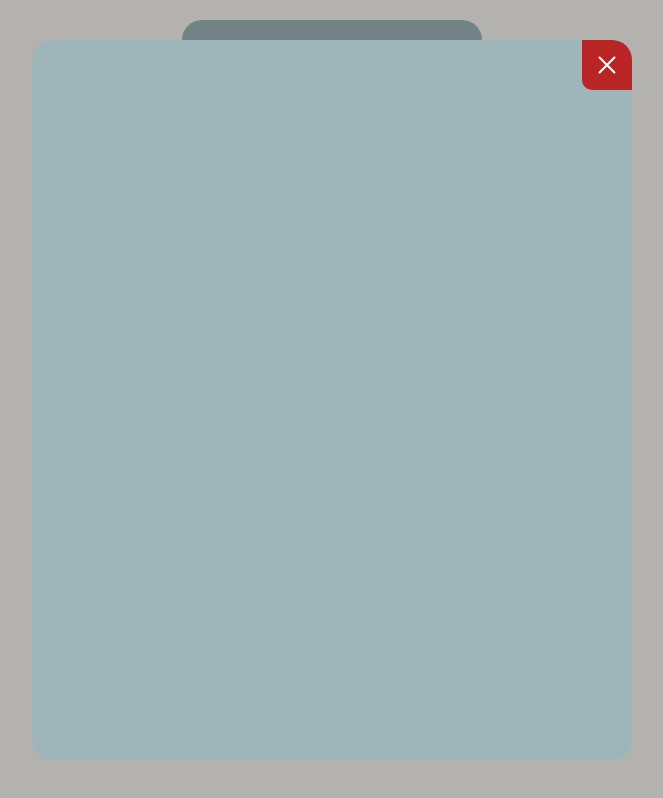
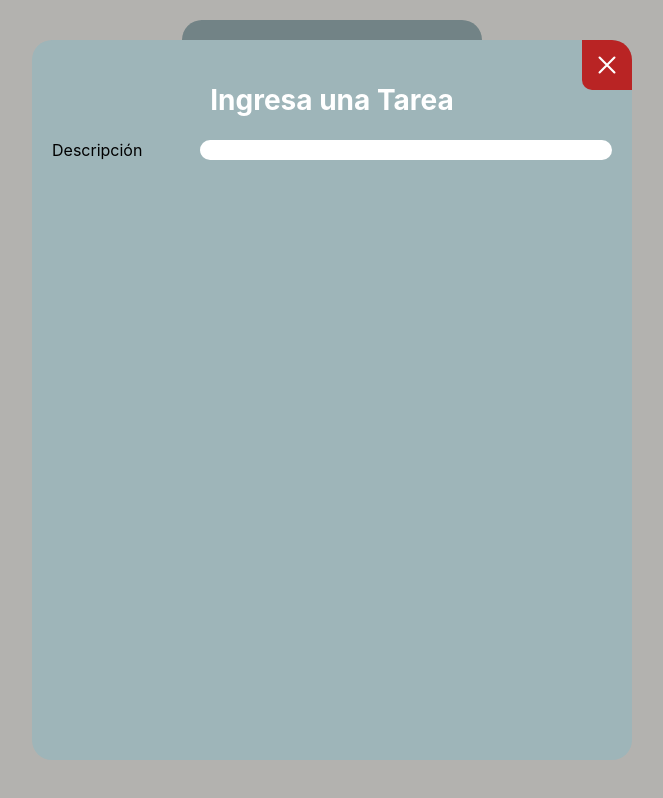
Before and after one commit to Tounka/ToDoPlus, a React (Create React App) app: page / in a window 1280 px wide. Both pictures are taken after a click on the button "Agregar Tarea". Shown: the whole page, without its empty margins (308-971 px from the left). Built offline with nearby package versions, Linux system fonts and the light colour scheme.

Commit message:
actualizacion 2 27/08/2024

```diff
--- /dev/null
+++ b/src/ComponentesGenerales/Titulos.jsx
@@ -0,0 +1,7 @@
+import styled from "styled-components";
+export const Titulo = styled.h2`
+    color: white;
+    font-size: 28px;
+    font-weight: bold;
+    text-align: center;
+`;
--- a/src/Paginas/ToDoPrincipal/ComponentesTodo/ModalAgregarToDo.jsx
+++ b/src/Paginas/ToDoPrincipal/ComponentesTodo/ModalAgregarToDo.jsx
@@ -3,6 +3,8 @@ import ReactDOM from 'react-dom';
 import styled from 'styled-components';
 import { IoCloseOutline } from "react-icons/io5";
 import { ContextoGeneral } from '../../../ContextoGeneral';
+import { Titulo } from '../../../ComponentesGenerales/Titulos';
+
 
 const ContenedorModalStyled = styled.div`
     display: ${props => props.switchModal ? 'flex' : 'none'};
@@ -51,6 +53,34 @@ const BtnCerrarModalStyled = styled.button`
 
 `;
 
+const InputToDoStyled = styled.input`
+    border: none;
+    border-radius: 10px;
+    padding:  0 10px;
+    text-wrap: wrap;
+`;
+
+const LabelInputToDoStyled = styled.label`
+
+`;
+const ContenedorInputToDoStyled = styled.div`
+    display: grid;
+    grid-template-columns: 1fr 3fr;
+    gap: 10px;
+`;
+
+const InputToDo = ({id, txt, type}) =>{
+    return(
+        <ContenedorInputToDoStyled>
+            <LabelInputToDoStyled htmlFor={id} > {txt} </LabelInputToDoStyled>
+            <InputToDoStyled id={id} type={type} ></InputToDoStyled>
+
+        </ContenedorInputToDoStyled>
+    )
+};
+
+
+
 export const ModalAgregarToDo = () => {
     const modalContainer = document.querySelector("#modalAgregarItem");
     const {setSwitchModal, switchModal} = useContext(ContextoGeneral);
@@ -71,8 +101,9 @@ export const ModalAgregarToDo = () => {
             <ContenedorFormulario>
 
              <BtnCerrarModalStyled onClick={() => handleClickBtnCerrar()} > <IoCloseOutline /> </BtnCerrarModalStyled>
+                <Titulo>Ingresa una Tarea</Titulo>
 
-
+                <InputToDo id='Descripción' txt = 'Descripción' type='text' />
 
             </ContenedorFormulario>
         </ContenedorModalStyled>,
```
